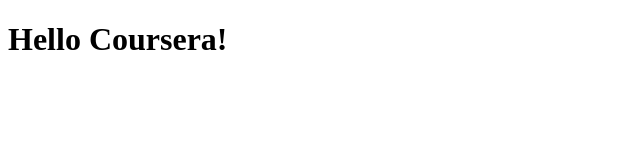
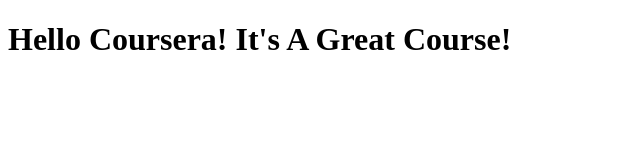
Before and after one commit to SoftwareEngineerJamesD/Dailey-Builds.github.io, a plain HTML site: page site/Index.html in a window 1280 px wide. Shown: the whole page, without its empty margins (0-640 px from the left). Drawn offline with Linux system fonts and the light colour scheme.

Commit message:
Small Addition To Our Page Content.

```diff
--- a/site/Index.html
+++ b/site/Index.html
@@ -6,6 +6,6 @@
 	<title>Hello Coursera!</title>
 </head>
 <body>
-<h1>Hello Coursera!</h1>
+<h1>Hello Coursera! It's A Great Course!</h1>
 </body>
 </html>
```
